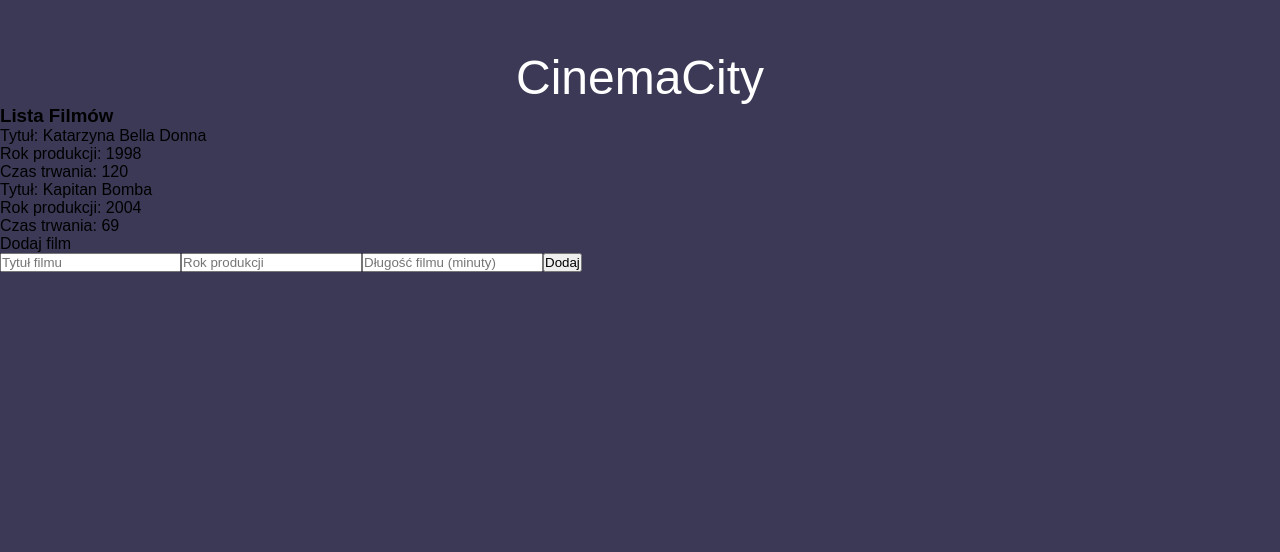
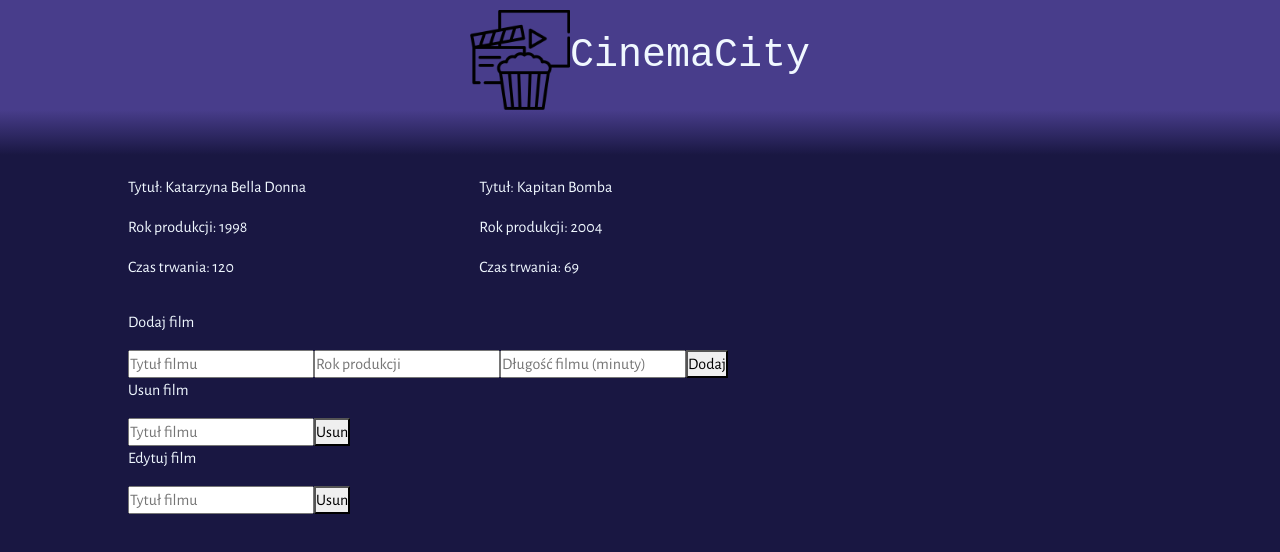
Before and after one commit to czarnaherbata/cinema, a React (Create React App) app: page / in a window 1280 px wide. Shown: the top 552 px of the page. Built offline with nearby package versions, Linux system fonts and the light colour scheme.

Commit message:
edycja usuwanie
wiele zmian

```diff
--- a/public/index.html
+++ b/public/index.html
@@ -5,9 +5,17 @@
     <meta http-equiv="X-UA-Compatible" content="IE=edge">
     <meta name="viewport" content="width=device-width, initial-scale=1.0">
     <link rel="icon" href="icon.png">
+
+    <link rel="stylesheet" href="https://cdn.jsdelivr.net/npm/bootstrap@5.1.3/dist/css/bootstrap.min.css ">
+    <link rel="stylesheet" href="https://fonts.googleapis.com/css?family=Alegreya Sans">
     <title>Document</title>
 </head>
 <body>
+
+<div class="container">
+
+</div>
+
     <div id="root"></div>
 </body>
 </html>
--- a/src/App.js
+++ b/src/App.js
@@ -1,16 +1,17 @@
 import React from "react"
 import Movies from "./components/Movies"
+import Title from "./components/Title"
 
 const pageTitle = "CinemaCity"
 
 function App() {
     return (
         <div>
-            <header>
-                <h1>{pageTitle}</h1>
-            </header>
-
-            <Movies />
+            <Title />
+            <div className="gradient-bar"/>
+            <div className="main">
+                <Movies />
+            </div>
         </div>
     );
 };
--- a/src/components/Movie.js
+++ b/src/components/Movie.js
@@ -3,7 +3,7 @@ import PropTypes from "prop-types"
 
 const Movie = props => {
     return (
-        <div>
+        <div className="movie">
             <p>Tytuł: {props.title}</p>
             <p>Rok produkcji: {props.year}</p>
             <p>Czas trwania: {props.duration}</p>
--- a/src/components/Movies.js
+++ b/src/components/Movies.js
@@ -37,6 +37,8 @@ class Movies extends Component {
         })
     }
 
+
+
     // onClick() {
     //     confirmAlert({
     //         customUI: ({ onClose }) => {
@@ -66,24 +68,44 @@ class Movies extends Component {
             }
         })
     }
+    editMovie(index, s)
+    {
+        this.setState(state=>{
+            var movies=state.moviesList;
+            movies[index].title=s.editTitle;
+            movies[index].year=s.editYear;
+            movies[index].duration=s.editDuration;
+
+        })
+
+
+    }
+deleteMovie(index)
+{
+    this.setState(state=>{
+        var movies=state.moviesList
+        movies.splice(index, 1)
+        return{moviesList:movies}
+    }
+        )
+}
 
     render() {
         return (
             <div>
-                <ul>
-                    <h3>Lista Filmów</h3>
+                <section className="moviesList">
+                    {/* <h3>Lista Filmów</h3> */}
                     {this.state.moviesList.map((movie, key) => {
                         return (
-                            <li key={key}>
                             <Movie
+                                key={key}
                                 title = {movie.title}
                                 year = {movie.year}
                                 duration = {movie.duration}
                             />
-                            </li>
                         )
                     })}
-                </ul>
+                </section>
 
                 <div>
                     <p>Dodaj film</p>
@@ -92,6 +114,19 @@ class Movies extends Component {
                     <input type="text" placeholder="Długość filmu (minuty)" id="duration" onChange={(e) => this.onChange(e)}/>
                     <button variant="secondary" onClick={() => this.addMovie()}>Dodaj</button>
                 </div>
+                <div>
+                    <p>Usun film</p>
+                    <input type="text" placeholder="Tytuł filmu" id="title" onChange={(e) => this.onChange(e)}/>
+
+                    <button variant="secondary" onClick={() => this.deleteMovie()}>Usun</button>
+                </div>
+
+                <div>
+                    <p>Edytuj film</p>
+                    <input type="text" placeholder="Tytuł filmu" id="editMovie" onChange={(e) => this.onChange(e)}/>
+
+                    <button variant="secondary" onClick={() => this.editMovie()}>Usun</button>
+                </div>
             </div>
         )
     }
--- /dev/null
+++ b/src/components/Title.js
@@ -0,0 +1,12 @@
+import React from "react";
+
+function Title() {
+    return (
+        <div className="title">
+            <img className="logo" src="./logo.png"/>
+            <h1>CinemaCity</h1>
+        </div>
+    )
+}
+
+export default Title
--- a/src/style.css
+++ b/src/style.css
@@ -5,11 +5,11 @@
 }
 
 body {
-    font-family: 'monsterrat', sans-serif;
-    background-color: rgba(15, 13, 49, 0.815);
+    background-color: rgb(25, 23, 66);
+    font-family: "Alegreya Sans", sans-serif;
 }
 
-header {
+/* header {
     padding: 50px 15px 0px;
 }
 
@@ -42,4 +42,54 @@ section {
     color:grey;
     font-size: 15px;
     font-weight: 300;
+} */
+
+.main {
+    width: 80%;
+    margin: auto;
+    background-color: rgb(25, 23, 66);
+    color: aliceblue;
+
 }
+
+.gradient-bar {
+    height: 50px;
+    background: rgb(25,23,66);
+    background-image: linear-gradient(0deg, rgba(25,23,66,1) 10%, rgba(72,61,139,1) 100%);
+}
+
+.moviesList {
+    display: flex;
+    flex-wrap: wrap;
+    margin: 0px -15px;
+}
+
+.moviesList .movie {
+    width: 33.333%;
+    min-width: 250px;
+    padding: 15px;
+    display: flex;
+    flex-direction: column;
+    position: pointer;
+}
+
+.title {
+    padding-top: 10px;
+    justify-content: center;
+    width: 100%;
+    display: flex;
+    background-color:darkslateblue;
+    color:aliceblue;
+    font-family: "Amatic SC","Courier New", monospace;
+    align-items: center;
+}
+
+.logo{
+    position: relative;
+    float: left;
+    width:  100px;
+    height: 100px;
+    background-position: 50% 50%;
+    background-repeat:   no-repeat;
+    background-size:     cover;
+}
```
Also changed, not shown: src/components/Room.js (added, +20 -0 lines), src/components/Show.js (added, +49 -0 lines), src/forms/EditForm.js (added, +42 -0 lines), public/logo.png (added). Lines whose indentation alone changed are shown as unchanged.
